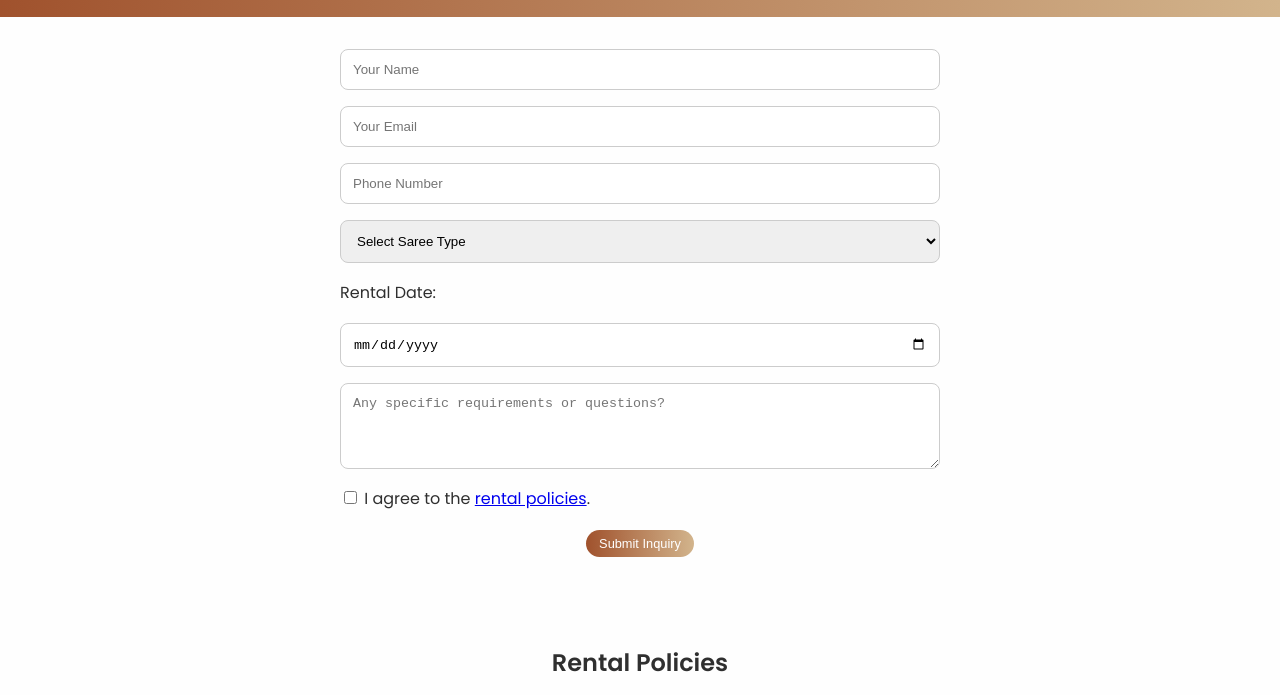
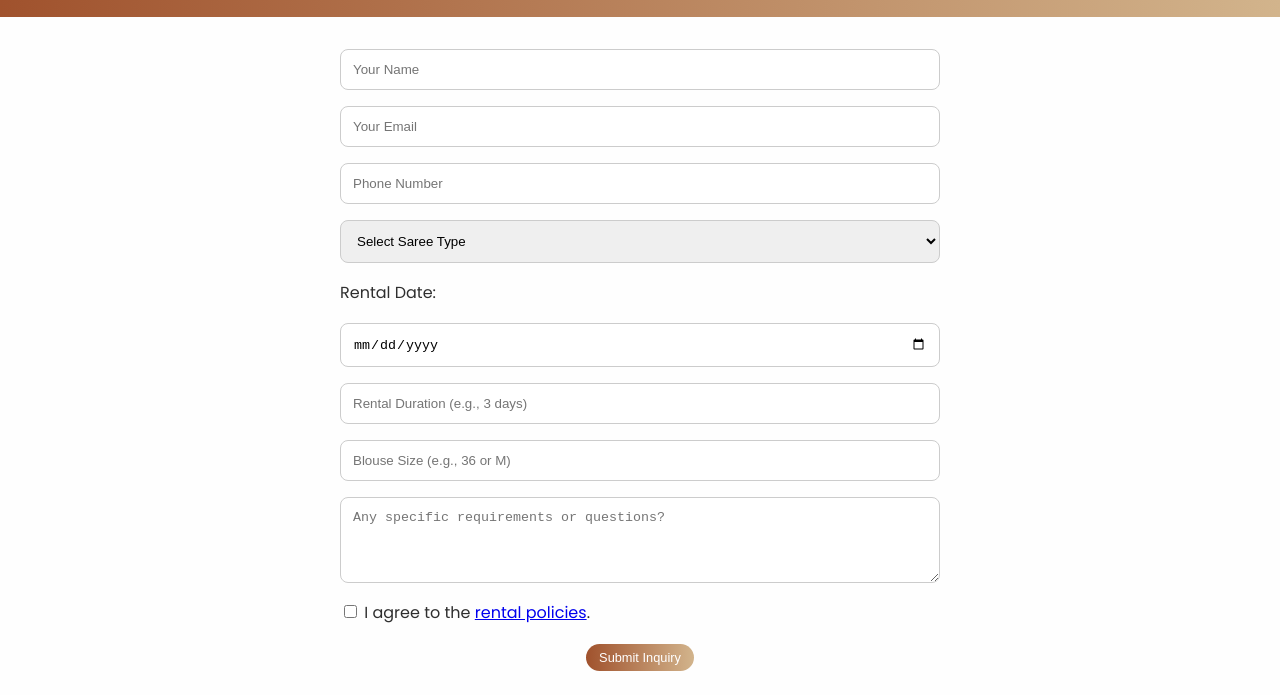
Before and after one commit to gandhamvimala/regalrepeats, a plain HTML site: page bookasaree.html in a window 1280 px wide. Shown: the part 105-800 px from the top of the page. Drawn offline with Linux system fonts and the light colour scheme.

Commit message:
Update bookasaree.html

```diff
--- a/bookasaree.html
+++ b/bookasaree.html
@@ -100,6 +100,8 @@
       </select>
       <label>Rental Date:</label>
       <input type="date" name="rental_date">
+      <input type="text" name="duration" placeholder="Rental Duration (e.g., 3 days)" required style="padding: 0.75rem; border-radius: 8px; border: 1px solid #ccc;">
+      <input type="text" name="blouse_size" placeholder="Blouse Size (e.g., 36 or M)" required style="padding: 0.75rem; border-radius: 8px; border: 1px solid #ccc;">
       <textarea name="message" rows="4" placeholder="Any specific requirements or questions?"></textarea>
       <label><input type="checkbox" required> I agree to the <a href="#policies">rental policies</a>.</label>
       <button type="submit">Submit Inquiry</button>
```
